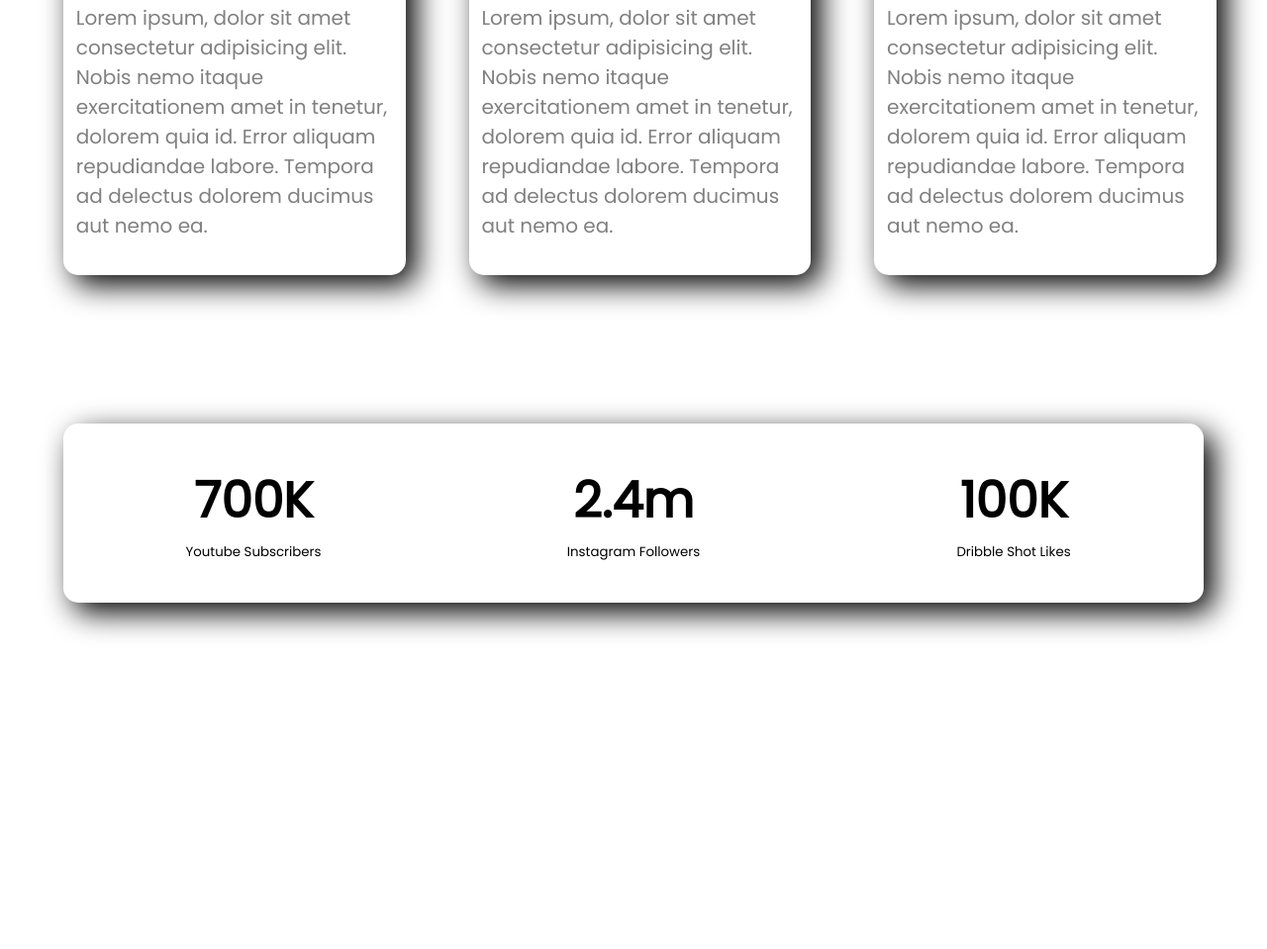
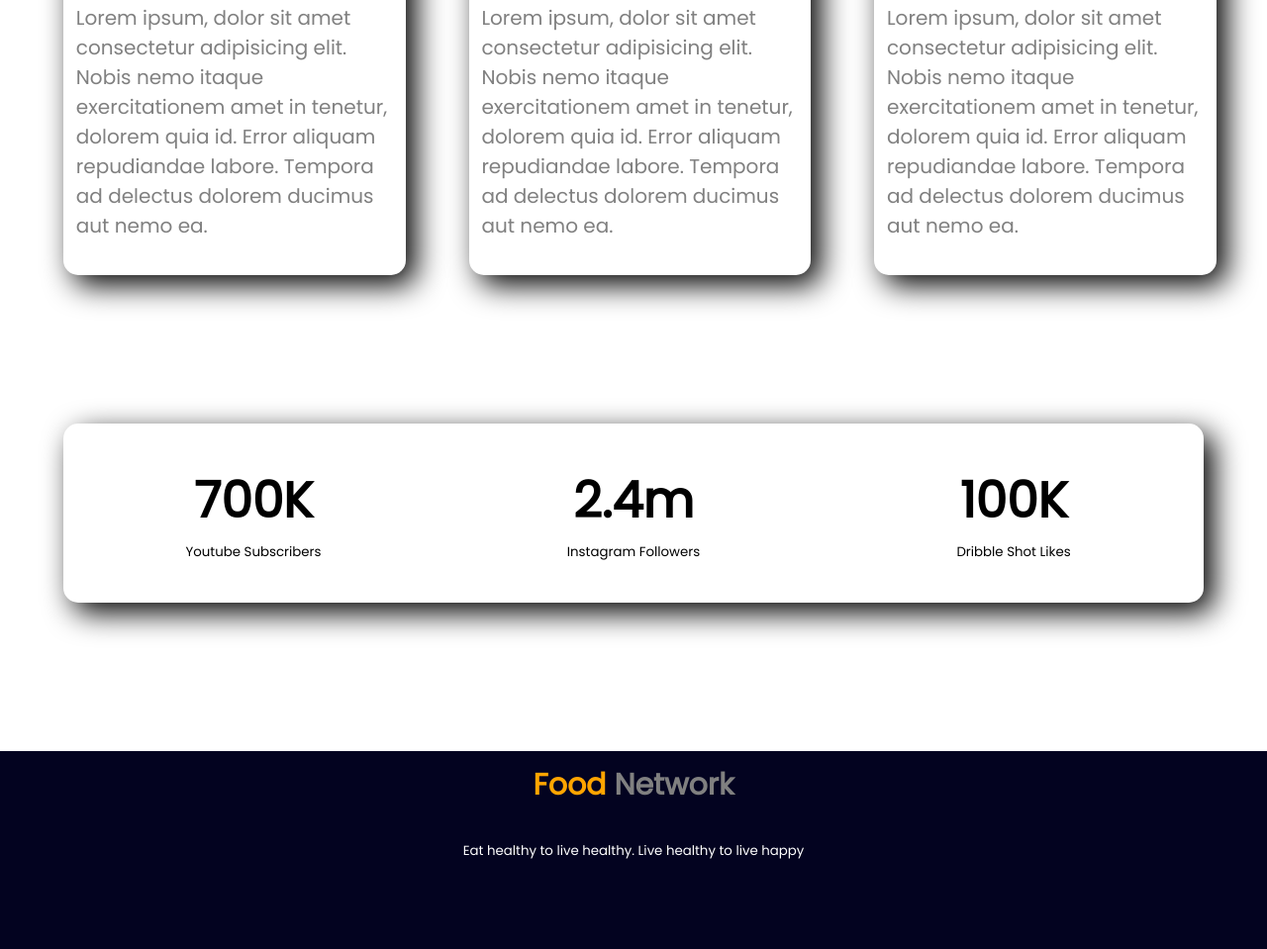
Before and after one commit to Saikatsaha95/Food-Network, a plain HTML site: page index.html in a window 1280 px wide. Shown: the part 2466-3425 px from the top of the page at 99% size. Before the commit the page ends 3225 px from the top, so only its background shows below. Drawn offline with Linux system fonts and the light colour scheme.

Commit message:
footer added

```diff
--- a/index.html
+++ b/index.html
@@ -112,5 +112,10 @@
         </div>
       </article>
     </section>
+
+    <footer>
+      <h3><span class="orange-color">Food</span> Network</h3>
+      <small>Eat healthy to live healthy. Live healthy to live happy</small>
+    </footer>
   </body>
 </html>
--- a/style.css
+++ b/style.css
@@ -144,3 +144,19 @@ p {
   display: inline-block;
   padding-bottom: 15%;
 }
+
+footer {
+  background-color: rgb(3, 3, 32);
+  text-align: center;
+  height: 200px;
+}
+
+footer h3 {
+  color: gray;
+  padding-top: 1%;
+}
+
+footer small {
+  color: white;
+  margin-bottom: 10px;
+}
```
